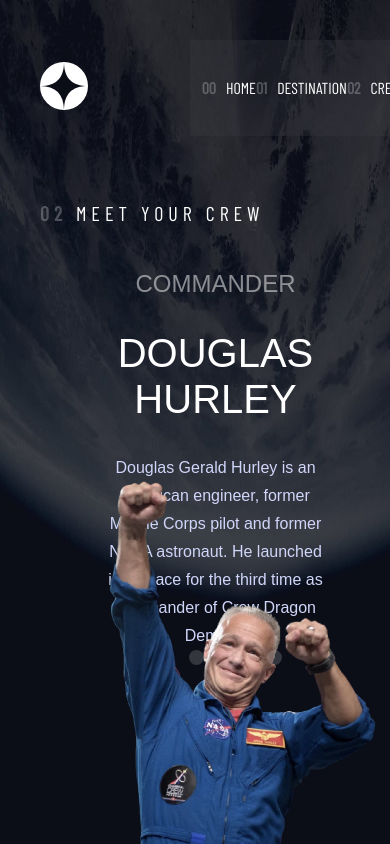
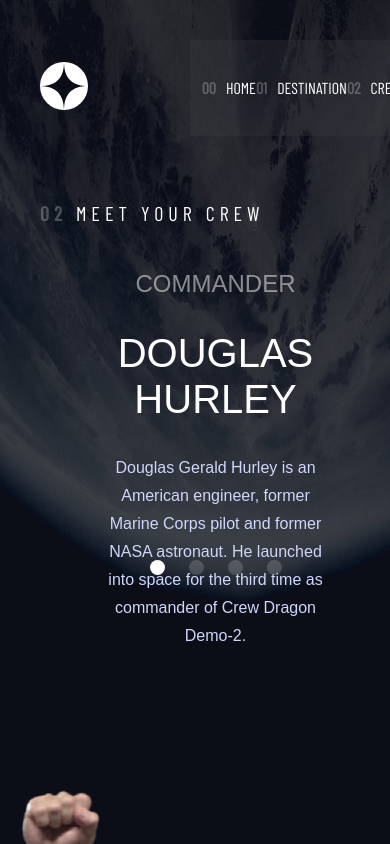
Before and after one commit to nickolay-grechkin/react-space-app, a React (Create React App) app: page / in a window 390 px wide. Both pictures are taken after a click on the element "02 CREW". Built offline with nearby package versions, Linux system fonts and the light colour scheme; a web font is replaced by a local one.

Commit message:
Fixed bag with crew image.

```diff
--- a/src/containers/CrewPage/components/CrewInfoComponent/styles.css
+++ b/src/containers/CrewPage/components/CrewInfoComponent/styles.css
@@ -93,7 +93,18 @@
         flex-direction: unset;
     }
     .crewImage {
-        height: 43%;
-        left: 28%;
+        height: 80%;
+        position: relative;
+    }
+    .slideMenuWrapper {
+        position: absolute;
+        top: 35rem;
+    }
+    .imageContainer {
+        width: 100%;
+        height: 65%;
+        display: flex;
+        justify-content: center;
+        align-items: flex-end;
     }
 }
```
